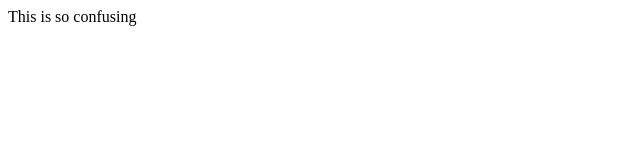
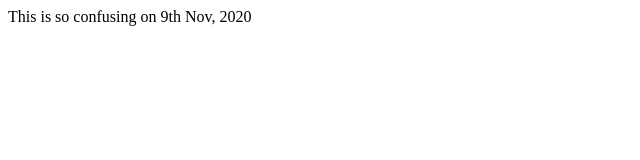
Before and after one commit to rucsane/Exercise1_RS, a plain HTML site: page index.html in a window 1280 px wide. Shown: the whole page, without its empty margins (0-640 px from the left). Drawn offline with Linux system fonts and the light colour scheme.

Commit message:
changed dates

```diff
--- a/index.html
+++ b/index.html
@@ -1 +1 @@
-<html>This is so confusing</html>
+<html>This is so confusing on 9th Nov, 2020</html>
```
